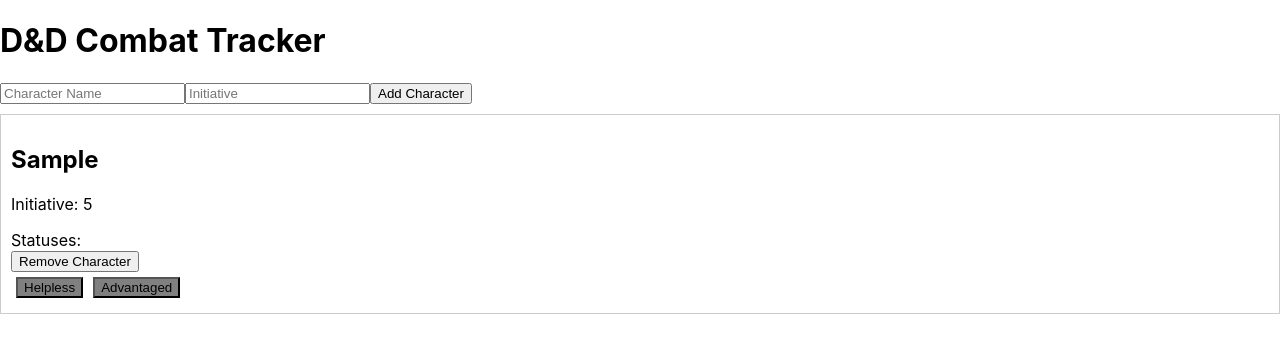
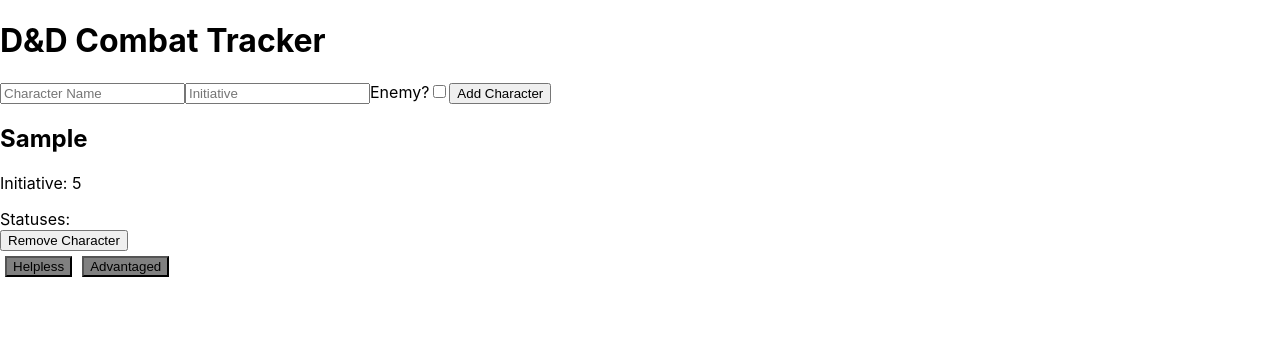
Before and after one commit to ngrippin/dnd-combat-tracker, a React (Create React App) app: page / in a window 1280 px wide. Both pictures are taken after typing "Sample", "5" into the empty fields and a click on the button "Add Character". Shown: the top 352 px of the page. Built offline with nearby package versions, Linux system fonts and the light colour scheme.

Commit message:
added enemy toggle

```diff
--- a/src/AddCharacterForm.js
+++ b/src/AddCharacterForm.js
@@ -3,12 +3,14 @@
 function AddCharacterForm({ onAddCharacter }) {
   const [name, setName] = useState('');
   const [initiative, setInitiative] = useState('');
+  const [isEnemy, setIsEnemy] = useState(false); // Enemy checkbox state
 
   const handleSubmit = (e) => {
     e.preventDefault();
-    onAddCharacter({ name, initiative: Number(initiative) });
+    onAddCharacter({ name, initiative: Number(initiative), enemy: isEnemy });
     setName('');
     setInitiative('');
+    setIsEnemy(false); // Reset checkbox
   };
 
   return (
@@ -25,6 +27,14 @@
         value={initiative}
         onChange={(e) => setInitiative(e.target.value)}
       />
+      <label>
+        Enemy?
+        <input
+          type="checkbox"
+          checked={isEnemy}
+          onChange={(e) => setIsEnemy(e.target.checked)}
+        />
+      </label>
       <button type="submit">Add Character</button>
     </form>
   );
--- a/src/CharacterCard.js
+++ b/src/CharacterCard.js
@@ -11,7 +11,7 @@
   };
 
   return (
-    <div style={{ border: "1px solid #ccc", padding: "10px", margin: "10px 0" }}>
+    <div style={{ color: character.enemy ? 'red' : 'black' }}> {/* Conditional styling */}
       <h2>{character.name}</h2>
       <p>Initiative: {character.initiative}</p>
       <div>Statuses:</div>
```
